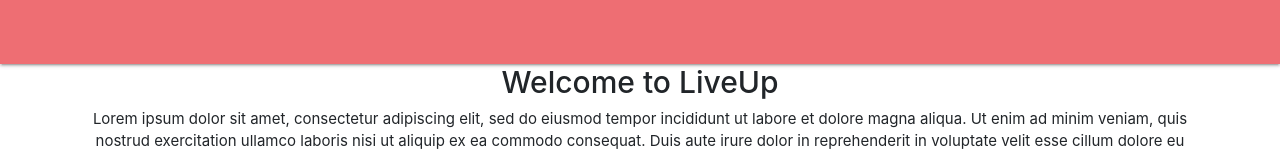
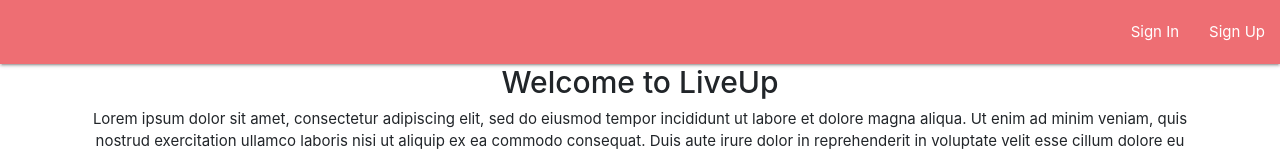
Before and after one commit to equinox1231/The_A-Team, a React (Create React App) app in the folder client/: page /homePage in a window 1280 px wide. Shown: the top 154 px of the page. Built offline with nearby package versions, Linux system fonts and the light colour scheme.

Commit message:
Header and Homepage Added

```diff
--- a/client/src/components/header/header.jsx
+++ b/client/src/components/header/header.jsx
@@ -4,21 +4,11 @@
 import { connect } from 'react-redux';
 
 class header extends Component {
-    renderLinks() {
-        if (this.props.authenticated) {
 
-            return (
-                <ul id="nav-mobile" className="float-right header-links" >
-                    <li><Link to="/signin">Sign In</Link> </li>
-                    <li><Link to="/signup">Sign Up</Link></li>
-                </ul>
-            );
-        }
-    }
 
     render() {
         return (
-             <nav className="app-header">
+            <nav className="app-header">
                 <div className="row">
                     <div className="col-lg-2">
                         <a href="#" className="brand-logo center">
@@ -27,7 +17,10 @@
                     </div>
                     <div className="col-lg-7"></div>
                     <div className="col-lg-3">
-                        {this.renderLinks()}
+                        <ul id="nav-mobile" className="float-right header-links" >
+                            <li><Link to="/signin">Sign In</Link> </li>
+                            <li><Link to="/signup">Sign Up</Link></li>
+                        </ul>
                     </div>
                 </div>
             </nav>
```
Also changed, not shown: 1 other file (tests, documents, lock files or other folders).
